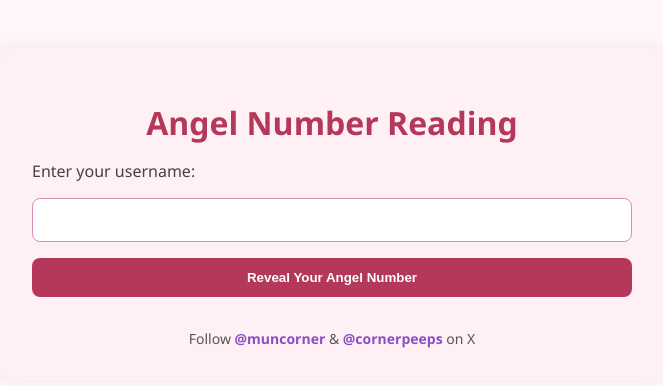
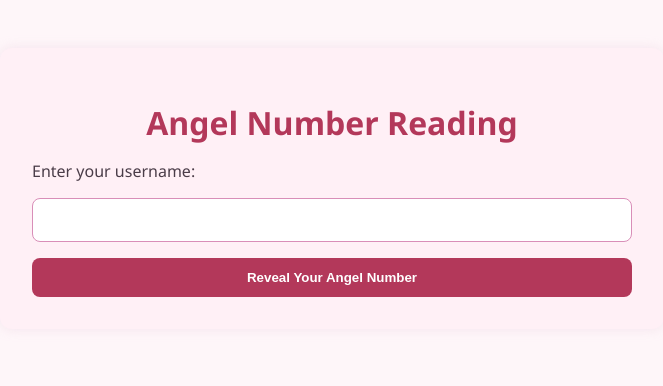
Before and after one commit to 307temporaryredirect/angelroom, a website: page public/index.html in a window 1280 px wide. Shown: the whole page, without its empty margins (308-971 px from the left). Drawn offline with nearby package versions, Linux system fonts and the light colour scheme.

Commit message:
Update index.html

```diff
--- a/public/index.html
+++ b/public/index.html
@@ -27,10 +27,6 @@
 
     <button id="saveBtn" style="display:none; margin-top: 1rem;">Save as Image</button>
 
-    <div class="follow-links">
-      Follow <a href="https://x.com/muncorner" target="_blank">@muncorner</a> &amp;
-      <a href="https://x.com/cornerpeeps" target="_blank">@cornerpeeps</a> on X
-    </div>
   </div>
 
   <script src="script.js"></script>
```
